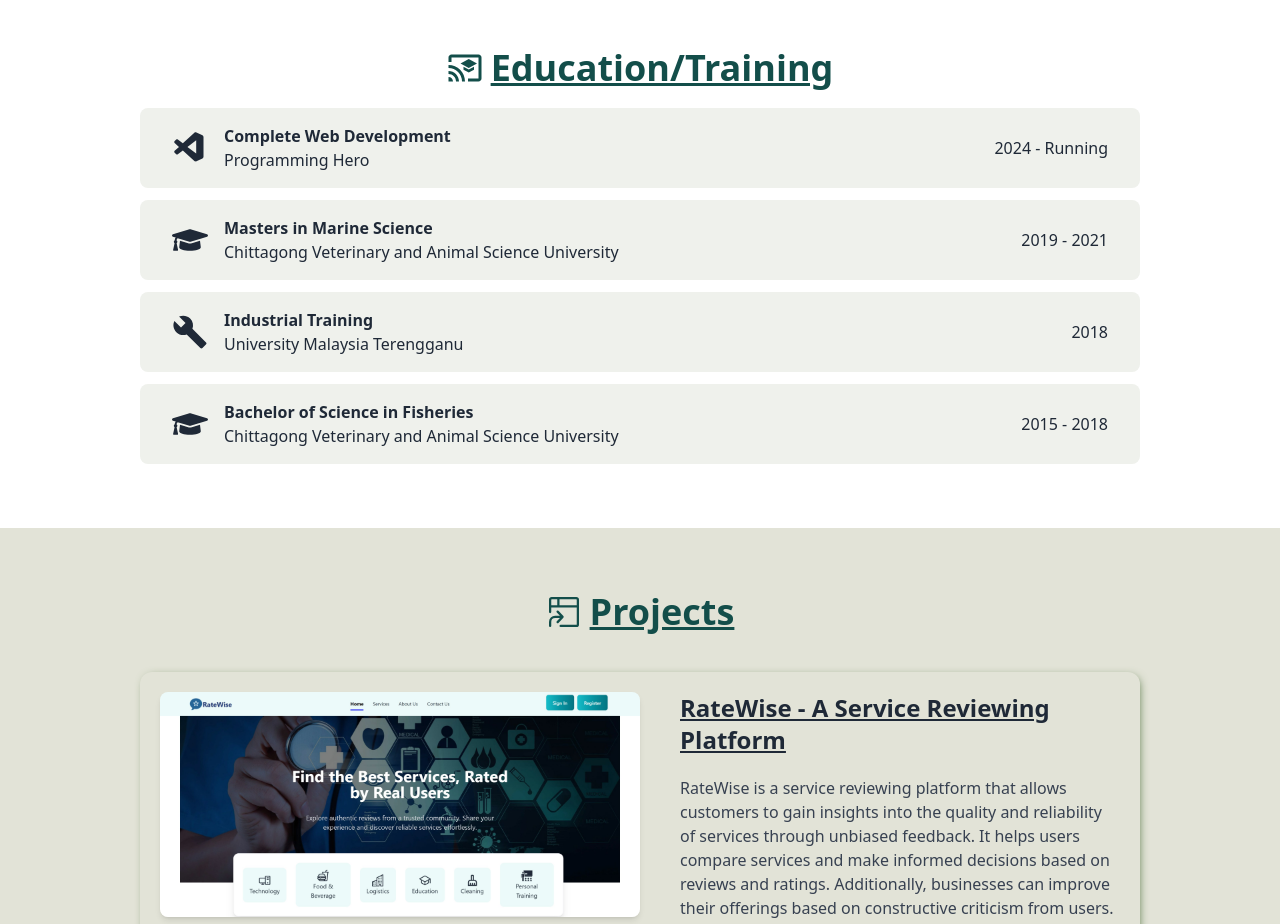
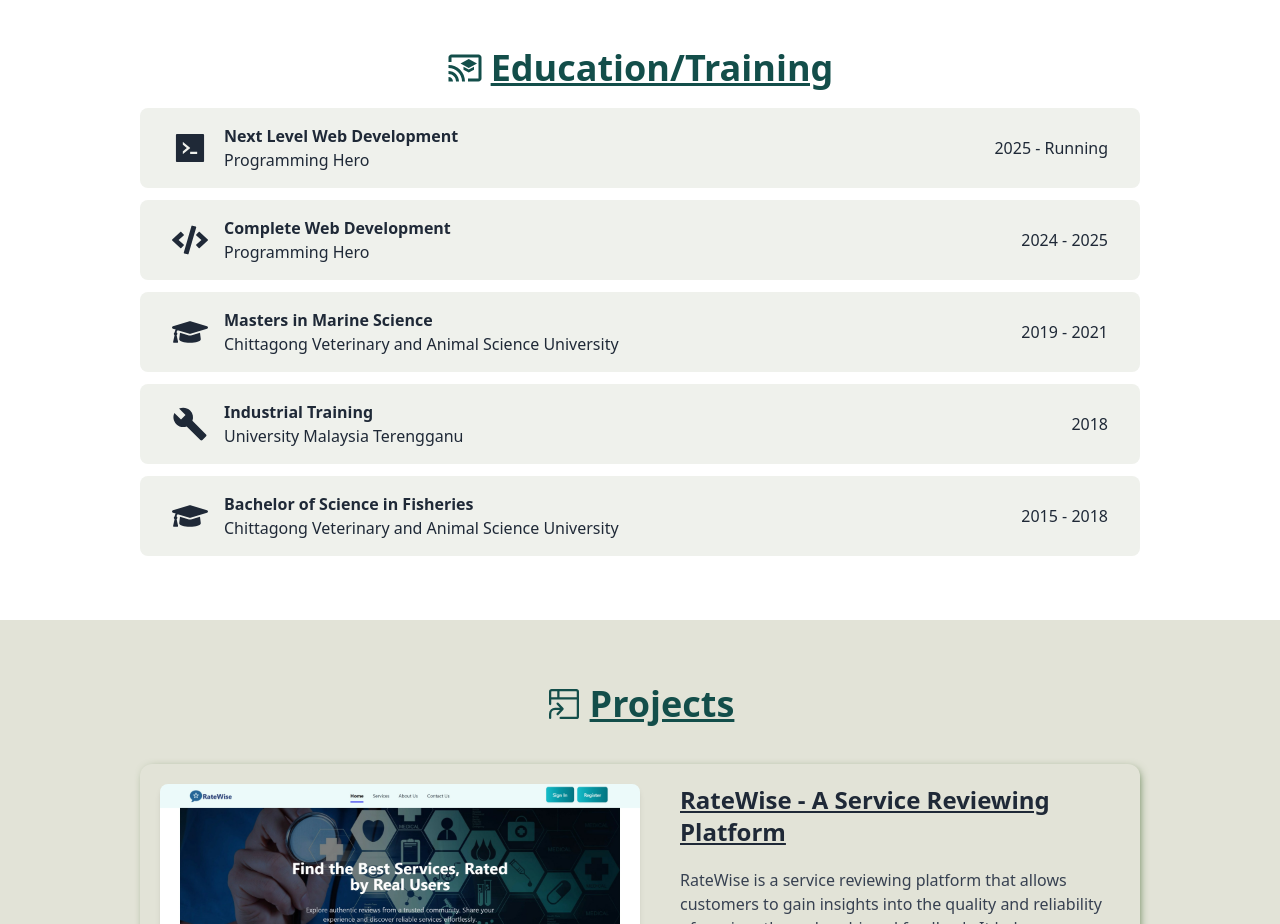
Before and after one commit to TurjoSiam/portfolio-new, a React (Vite) app: page / in a window 1280 px wide. Shown: the part 1560-2484 px from the top of the page. Built offline with nearby package versions, Linux system fonts and the light colour scheme.

Commit message:
[ADDED]-hover effect added in banner buttons

```diff
--- a/src/Pages/AboutMe/AboutMe.jsx
+++ b/src/Pages/AboutMe/AboutMe.jsx
@@ -1,7 +1,7 @@
-import { FaGraduationCap } from "react-icons/fa";
+import { FaCode, FaGraduationCap } from "react-icons/fa";
 import 'animate.css';
-import { VscVscode } from "react-icons/vsc";
 import { MdBuild, MdCastForEducation } from "react-icons/md";
+import { AiFillCode } from "react-icons/ai";
 
 const AboutMe = () => {
     return (
@@ -10,14 +10,26 @@
             <div className="w-11/12 md:w-full lg:w-10/12 mx-auto space-y-3">
                 <div className="flex items-center py-4 gap-5 md:gap-0 rounded-lg px-5 md:px-8 bg-[#eff1ec] justify-between">
                     <div className="flex items-center gap-4">
-                        <VscVscode className="text-4xl" />
+                        <AiFillCode className="text-4xl" />
+                        <div>
+                            <h2 className="font-bold">Next Level Web Development</h2>
+                            <p>Programming Hero</p>
+                        </div>
+                    </div>
+                    <div>
+                        <h2>2025 - Running</h2>
+                    </div>
+                </div>
+                <div className="flex items-center py-4 gap-5 md:gap-0 rounded-lg px-5 md:px-8 bg-[#eff1ec] justify-between">
+                    <div className="flex items-center gap-4">
+                        <FaCode className="text-4xl" />
                         <div>
                             <h2 className="font-bold">Complete Web Development</h2>
                             <p>Programming Hero</p>
                         </div>
                     </div>
                     <div>
-                        <h2>2024 - Running</h2>
+                        <h2>2024 - 2025</h2>
                     </div>
                 </div>
                 <div className="flex items-center justify-between py-4 rounded-lg px-8 bg-[#eff1ec]">
@@ -46,7 +58,7 @@
                 </div>
                 <div className="flex items-center justify-between py-4 rounded-lg px-8 bg-[#eff1ec]">
                     <div className="flex items-center gap-4">
-                    <FaGraduationCap className="text-4xl" />
+                        <FaGraduationCap className="text-4xl" />
                         <div>
                             <h2 className="font-bold">Bachelor of Science in Fisheries</h2>
                             <p>Chittagong Veterinary and Animal Science University</p>
--- a/src/Pages/Banner/Banner.jsx
+++ b/src/Pages/Banner/Banner.jsx
@@ -20,10 +20,10 @@
                 </h2>
                 <p className="text-lg text-gray-600 mb-7">A passionate frontend developer with expertise in creating sleek, modern, and user-friendly web interfaces.</p>
                 <div className="flex items-center text-[#425d33] gap-5 text-2xl">
-                    <a href="https://github.com/TurjoSiam"><FaGithub /></a>
-                    <a href="https://www.linkedin.com/in/siam-mohammed-abdulah-0193b4162"><FaLinkedin /></a>
-                    <a href="https://x.com/SiamTurjo"><FaTwitter /></a>
-                    <a href="https://www.facebook.com/tur.jo.9275"><FaFacebook /></a>
+                    <a className="hover:text-[#6b8e59]" href="https://github.com/TurjoSiam"><FaGithub /></a>
+                    <a className="hover:text-[#6b8e59]" href="https://www.linkedin.com/in/siam-mohammed-abdulah-0193b4162"><FaLinkedin /></a>
+                    <a className="hover:text-[#6b8e59]" href="https://x.com/SiamTurjo"><FaTwitter /></a>
+                    <a className="hover:text-[#6b8e59]" href="https://www.facebook.com/tur.jo.9275"><FaFacebook /></a>
                 </div>
                 <a target="_blank" href="https://drive.google.com/file/d/1yuazgobYn5TjSt_JKCpBQQhJ3mWpKigB/view?usp=drive_link" className="btn-main flex items-center gap-2"><MdOutlineFileDownload /> Download Resume</a>
             </div>
```
